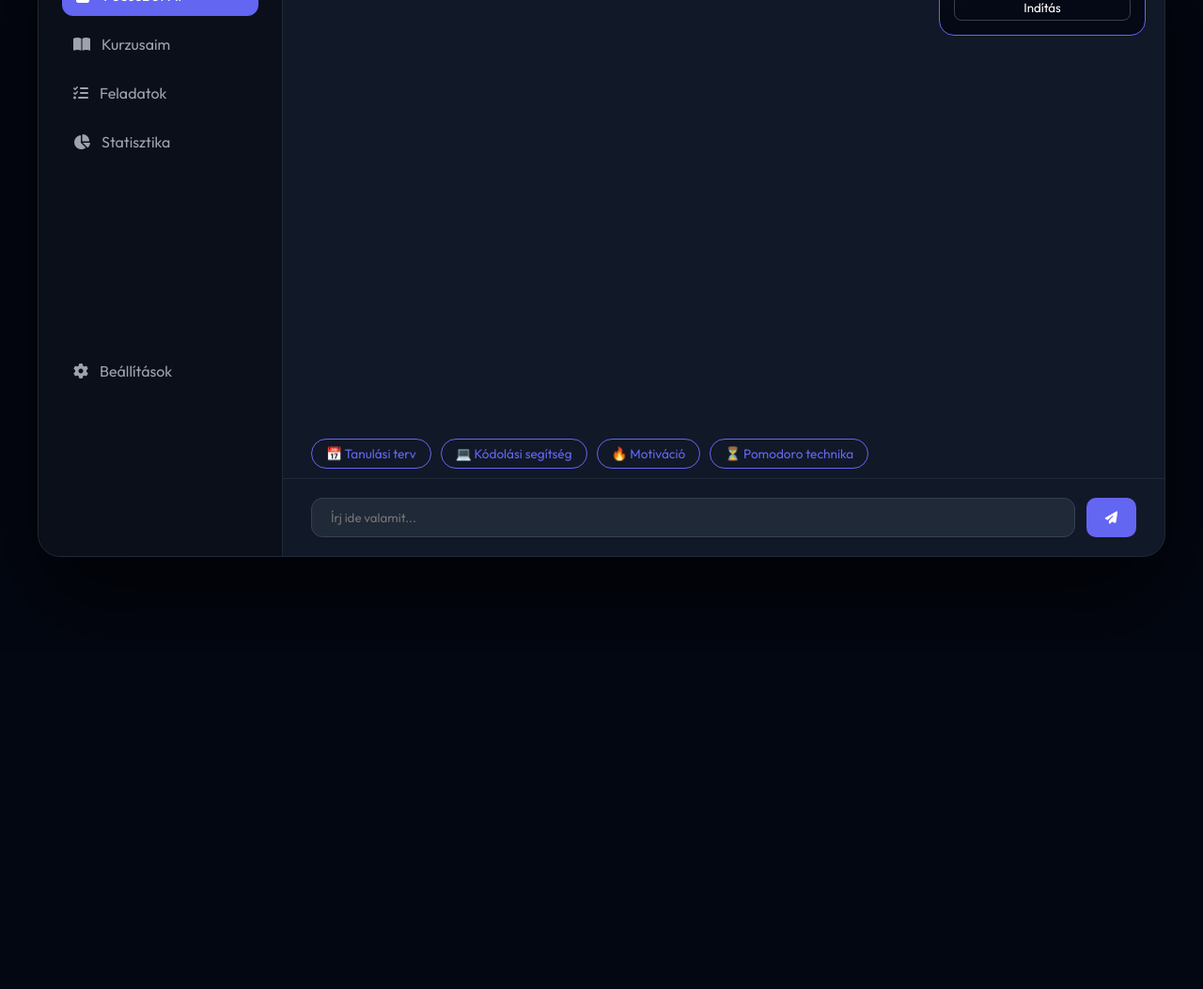
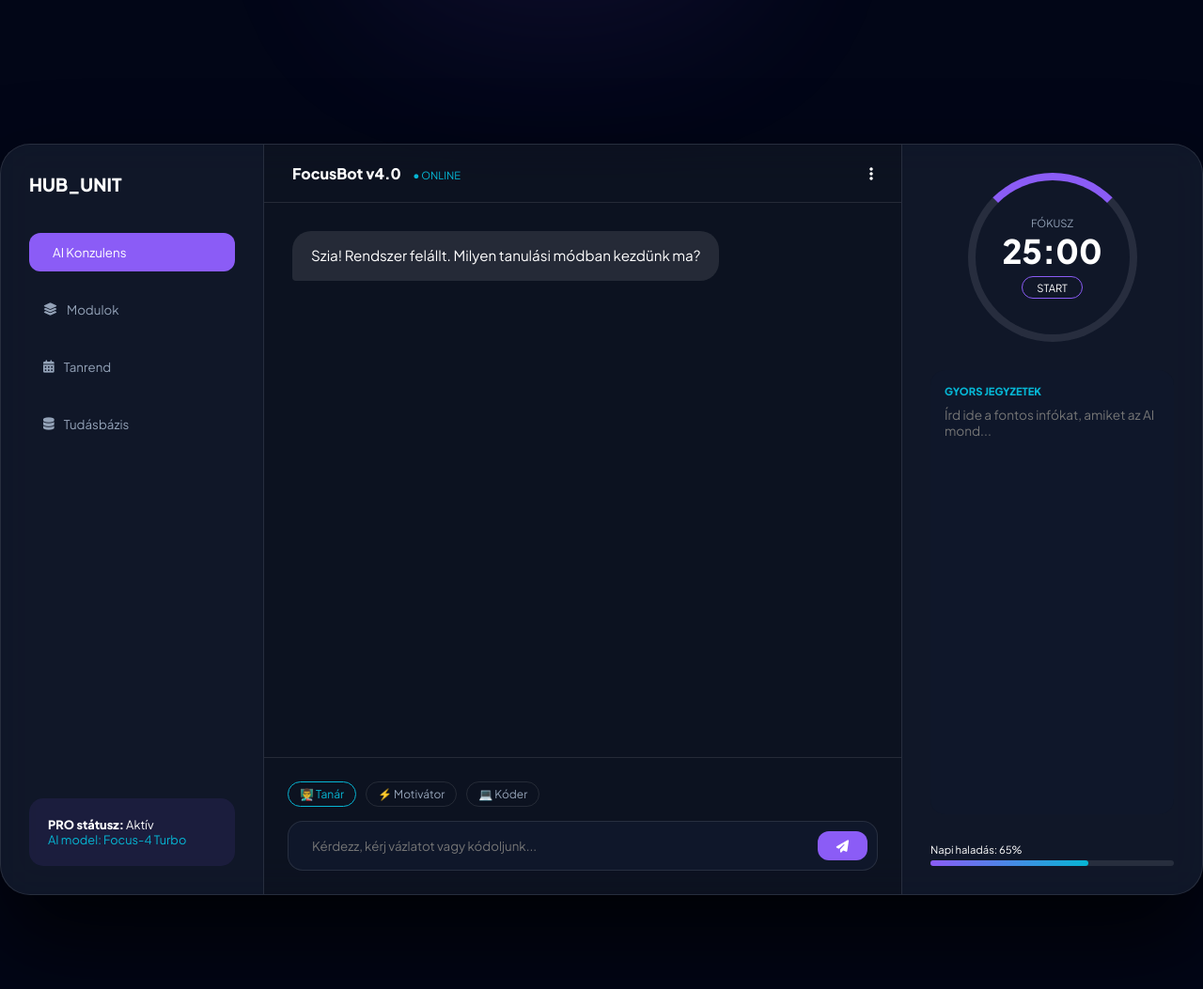
Before and after one commit to GramaBence/FocusHub, a plain HTML site: page index.html in a window 1280 px wide. Shown: the part 647-1700 px from the top of the page at 94% size. Before the commit the page ends 1340 px from the top, so only its background shows below. Drawn offline with Linux system fonts and the light colour scheme.

Commit message:
Update index.html for FocusHub OS redesign

```diff
--- a/index.html
+++ b/index.html
@@ -3,183 +3,210 @@
 <head>
     <meta charset="UTF-8">
     <meta name="viewport" content="width=device-width, initial-scale=1.0">
-    <title>FocusHub Pro | Az Intelligens Tanulótárs</title>
-    <link href="https://fonts.googleapis.com/css2?family=Outfit:wght@300;400;600;900&display=swap" rel="stylesheet">
+    <title>FocusHub OS | Az Ultimate Tanulási Környezet</title>
+    <link href="https://fonts.googleapis.com/css2?family=Plus+Jakarta+Sans:wght@300;400;600;800&display=swap" rel="stylesheet">
     <link rel="stylesheet" href="https://cdnjs.cloudflare.com/ajax/libs/font-awesome/6.4.0/css/all.min.css">
     <style>
         :root {
-            --primary: #6366f1;
+            --primary: #8b5cf6;
+            --secondary: #ec4899;
             --accent: #06b6d4;
-            --bg: #030712;
-            --surface: #111827;
-            --border: #1f2937;
-            --text: #f9fafb;
+            --bg: #020617;
+            --card: rgba(30, 41, 59, 0.5);
+            --border: rgba(255, 255, 255, 0.1);
         }
 
-        * { margin: 0; padding: 0; box-sizing: border-box; font-family: 'Outfit', sans-serif; }
-        body { background: var(--bg); color: var(--text); overflow-x: hidden; }
+        * { margin: 0; padding: 0; box-sizing: border-box; font-family: 'Plus Jakarta Sans', sans-serif; }
+        body { background: var(--bg); color: white; overflow-x: hidden; }
+
+        /* --- NEON HÁTTÉR EFFEKT --- */
+        .blob {
+            position: fixed; width: 500px; height: 500px; background: radial-gradient(var(--primary), transparent);
+            filter: blur(80px); opacity: 0.15; z-index: -1; animation: move 20s infinite alternate;
+        }
+
+        @keyframes move { from { top: -10%; left: -10%; } to { top: 80%; left: 80%; } }
 
         /* --- HERO --- */
         .hero {
-            height: 80vh;
-            display: flex;
-            flex-direction: column;
-            justify-content: center;
-            align-items: center;
-            text-align: center;
-            background: radial-gradient(circle at top, #1e1b4b 0%, var(--bg) 100%);
-            padding: 20px;
+            height: 100vh; display: flex; flex-direction: column; justify-content: center; align-items: center; text-align: center;
+        }
+        .hero h1 { font-size: clamp(3.5rem, 12vw, 8rem); font-weight: 800; letter-spacing: -4px; line-height: 0.9; margin-bottom: 20px; }
+        .hero span { background: linear-gradient(90deg, var(--primary), var(--accent)); -webkit-background-clip: text; -webkit-text-fill-color: transparent; }
+
+        /* --- WORKSPACE (DASHBOARD) --- */
+        .workspace {
+            max-width: 1400px; margin: 0 auto 100px; background: var(--card); backdrop-filter: blur(20px);
+            border-radius: 32px; border: 1px solid var(--border); display: grid;
+            grid-template-columns: 280px 1fr 320px; height: 800px; box-shadow: 0 50px 100px rgba(0,0,0,0.8); overflow: hidden;
         }
 
-        .hero h1 { font-size: clamp(3rem, 8vw, 5.5rem); font-weight: 900; letter-spacing: -2px; line-height: 1; }
-        .hero p { max-width: 650px; color: #9ca3af; margin: 20px 0; font-size: 1.1rem; }
+        /* Sidebars */
+        .glass-side { padding: 30px; border-right: 1px solid var(--border); display: flex; flex-direction: column; gap: 20px; }
+        .nav-btn { padding: 12px 15px; border-radius: 12px; cursor: pointer; transition: 0.3s; display: flex; align-items: center; gap: 10px; color: #94a3b8; border: none; background: transparent; width: 100%; text-align: left; }
+        .nav-btn.active { background: var(--primary); color: white; }
+        .nav-btn:hover:not(.active) { background: var(--border); color: white; }
 
-        /* --- DASHBOARD / KIPRÓBÁLOM --- */
-        .app-container {
-            max-width: 1200px; margin: -100px auto 100px;
-            background: var(--surface);
-            border-radius: 24px;
-            border: 1px solid var(--border);
-            display: grid;
-            grid-template-columns: 260px 1fr;
-            height: 700px;
-            box-shadow: 0 50px 100px rgba(0,0,0,0.7);
-            overflow: hidden;
-        }
+        /* Main Chat Area */
+        .chat-area { display: flex; flex-direction: column; height: 100%; background: rgba(0,0,0,0.2); }
+        .chat-header { padding: 20px 30px; border-bottom: 1px solid var(--border); display: flex; justify-content: space-between; align-items: center; }
 
-        /* Sidebar */
-        .sidebar { background: #0b0f1a; padding: 25px; border-right: 1px solid var(--border); }
-        .nav-item { padding: 12px; border-radius: 12px; margin-bottom: 8px; cursor: pointer; transition: 0.2s; display: flex; align-items: center; gap: 12px; color: #9ca3af; }
-        .nav-item.active { background: var(--primary); color: white; }
-        .nav-item:hover:not(.active) { background: var(--border); color: white; }
-
-        /* Main Content */
-        .main-view { display: flex; flex-direction: column; height: 100%; position: relative; }
-
-        /* AI Chat Area */
-        .chat-section { flex: 1; padding: 30px; overflow-y: auto; display: flex; flex-direction: column; gap: 15px; }
-        .msg { max-width: 80%; padding: 12px 18px; border-radius: 18px; font-size: 0.95rem; line-height: 1.4; }
-        .msg.bot { background: var(--border); align-self: flex-start; border-bottom-left-radius: 4px; }
-        .msg.user { background: var(--primary); align-self: flex-end; border-bottom-right-radius: 4px; }
-
-        /* Felajánlott opciók (Chips) */
-        .suggestions { display: flex; gap: 10px; padding: 10px 30px; flex-wrap: wrap; }
-        .chip { background: transparent; border: 1px solid var(--primary); color: var(--primary); padding: 6px 15px; border-radius: 20px; font-size: 0.85rem; cursor: pointer; transition: 0.3s; }
-        .chip:hover { background: var(--primary); color: white; }
+        .chat-msgs { flex: 1; padding: 30px; overflow-y: auto; display: flex; flex-direction: column; gap: 20px; }
+        .bubble { max-width: 80%; padding: 15px 20px; border-radius: 20px; font-size: 0.95rem; line-height: 1.5; position: relative; }
+        .bubble.bot { background: var(--border); align-self: flex-start; border-bottom-left-radius: 4px; }
+        .bubble.user { background: linear-gradient(135deg, var(--primary), var(--secondary)); align-self: flex-end; border-bottom-right-radius: 4px; }
 
         /* Input Area */
-        .input-bar { padding: 20px 30px; border-top: 1px solid var(--border); display: flex; gap: 12px; }
-        input { flex: 1; background: #1f2937; border: 1px solid #374151; border-radius: 12px; padding: 12px 20px; color: white; outline: none; }
+        .input-zone { padding: 25px; border-top: 1px solid var(--border); }
+        .input-wrapper { background: #0f172a; border-radius: 16px; padding: 5px; display: flex; border: 1px solid var(--border); }
+        input { flex: 1; background: transparent; border: none; color: white; padding: 12px 20px; outline: none; }
 
-        /* Widgets (Pomodoro) */
-        .widget-area { position: absolute; top: 20px; right: 20px; width: 220px; background: rgba(3, 7, 18, 0.8); border: 1px solid var(--primary); border-radius: 16px; padding: 15px; backdrop-filter: blur(10px); }
-        .timer-val { font-size: 2rem; font-weight: 900; text-align: center; color: var(--accent); }
+        /* AI Mode Chips */
+        .mode-selector { display: flex; gap: 10px; margin-bottom: 15px; }
+        .mode-btn { font-size: 0.75rem; padding: 5px 12px; border-radius: 20px; border: 1px solid var(--border); color: #94a3b8; cursor: pointer; }
+        .mode-btn.active { border-color: var(--accent); color: var(--accent); }
 
-        .btn-action { background: var(--primary); border: none; color: white; padding: 10px 20px; border-radius: 10px; cursor: pointer; font-weight: 600; }
+        /* Right Panel: Pomodoro & Progress */
+        .stats-panel { padding: 30px; border-left: 1px solid var(--border); display: flex; flex-direction: column; gap: 30px; }
+        .timer-circle { width: 180px; height: 180px; border: 8px solid var(--border); border-top-color: var(--primary); border-radius: 50%; display: flex; flex-direction: column; justify-content: center; align-items: center; margin: 0 auto; transition: 0.3s; }
 
-        @media (max-width: 900px) { .app-container { grid-template-columns: 1fr; margin: 20px; height: auto; } .sidebar, .widget-area { display: none; } }
+        /* Notebook Component */
+        .notebook { background: #0f172a; border-radius: 16px; padding: 15px; flex: 1; display: flex; flex-direction: column; }
+        textarea { background: transparent; border: none; color: #cbd5e1; resize: none; flex: 1; font-size: 0.85rem; outline: none; }
+
+        @media (max-width: 1100px) { .workspace { grid-template-columns: 1fr; height: auto; } .glass-side, .stats-panel { display: none; } }
     </style>
 </head>
 <body>
 
+    <div class="blob"></div>
+
     <section class="hero">
-        <h1 style="color:var(--accent)">FOCUS<span style="color:white">HUB</span></h1>
-        <p>A tanulás új generációja. Interaktív MI segéd, fókusz-időzítő és egyéni fejlődési térkép egyetlen felületen.</p>
-        <div style="display: flex; gap: 15px;">
-            <button class="btn-action" onclick="document.getElementById('app').scrollIntoView()">Kezdés ingyen</button>
-            <button class="btn-action" style="background:transparent; border: 1px solid white;">Bemutató videó</button>
-        </div>
+        <h1>FOCUS<span>HUB</span> OS</h1>
+        <p style="color: #94a3b8; max-width: 600px; margin-bottom: 40px;">Az első mesterséges intelligenciával vezérelt operációs rendszer tanulóknak. Minden eszközöd egyetlen profi felületen.</p>
+        <button class="nav-btn active" style="width: auto; padding: 15px 40px; font-weight: 800;" onclick="document.getElementById('app').scrollIntoView()">RENDSZER INDÍTÁSA</button>
     </section>
 
-    <div class="app-container" id="app">
-        <aside class="sidebar">
-            <h3 style="margin-bottom: 30px; font-size: 1.2rem;">Kezelőpult</h3>
-            <div class="nav-item active"><i class="fas fa-robot"></i> FocusBot AI</div>
-            <div class="nav-item"><i class="fas fa-book-open"></i> Kurzusaim</div>
-            <div class="nav-item"><i class="fas fa-tasks"></i> Feladatok</div>
-            <div class="nav-item"><i class="fas fa-chart-pie"></i> Statisztika</div>
-            <div style="margin-top: 200px;" class="nav-item"><i class="fas fa-cog"></i> Beállítások</div>
+    <div class="workspace" id="app">
+        <aside class="glass-side">
+            <h2 style="font-size: 1.2rem; font-weight: 800; margin-bottom: 20px;">HUB_UNIT</h2>
+            <button class="nav-btn active"><i class="fas fa- comment-dots"></i> AI Konzulens</button>
+            <button class="nav-btn"><i class="fas fa-layer-group"></i> Modulok</button>
+            <button class="nav-btn"><i class="fas fa-calendar-alt"></i> Tanrend</button>
+            <button class="nav-btn"><i class="fas fa-database"></i> Tudásbázis</button>
+            <div style="margin-top: auto; padding: 20px; background: rgba(139, 92, 246, 0.1); border-radius: 15px; font-size: 0.8rem;">
+                <p><b>PRO státusz:</b> Aktív</p>
+                <p style="color: var(--accent);">AI model: Focus-4 Turbo</p>
+            </div>
         </aside>
 
-        <main class="main-view">
-            <div class="widget-area">
-                <p style="font-size: 0.7rem; text-transform: uppercase; color: #9ca3af; text-align: center;">Fókusz Idő</p>
-                <div class="timer-val" id="timer">25:00</div>
-                <button onclick="toggleTimer()" id="tBtn" style="width: 100%; margin-top: 10px; background: none; border: 1px solid #374151; color: white; border-radius: 8px; padding: 5px; cursor: pointer;">Indítás</button>
+        <main class="chat-area">
+            <div class="chat-header">
+                <div>
+                    <span style="font-weight: 800;">FocusBot v4.0</span>
+                    <span style="color: var(--accent); font-size: 0.7rem; margin-left: 10px;">● ONLINE</span>
+                </div>
+                <i class="fas fa-ellipsis-v"></i>
             </div>
 
-            <div class="chat-section" id="chat">
-                <div class="msg bot">Szia! Én vagyok a személyes tanulási asszisztensed. Válaszd ki az egyik opciót alul, vagy kérdezz bármit!</div>
+            <div class="chat-msgs" id="chatWindow">
+                <div class="bubble bot">Szia! Rendszer felállt. Milyen tanulási módban kezdünk ma?</div>
             </div>
 
-            <div class="suggestions" id="suggest-box">
-                <div class="chip" onclick="quickAsk('Hogyan készítsek tanulási tervet?')">📅 Tanulási terv</div>
-                <div class="chip" onclick="quickAsk('Magyarázd el a JavaScript alapokat!')">💻 Kódolási segítség</div>
-                <div class="chip" onclick="quickAsk('Nincs motivációm, mit tegyek?')">🔥 Motiváció</div>
-                <div class="chip" onclick="quickAsk('Hogyan működik a Pomodoro?')">⏳ Pomodoro technika</div>
+            <div class="input-zone">
+                <div class="mode-selector">
+                    <span class="mode-btn active" onclick="setMode(this, 'Tanár')">👨‍🏫 Tanár</span>
+                    <span class="mode-btn" onclick="setMode(this, 'Motivátor')">⚡ Motivátor</span>
+                    <span class="mode-btn" onclick="setMode(this, 'Kóder')">💻 Kóder</span>
+                </div>
+                <div class="input-wrapper">
+                    <input type="text" id="userInput" placeholder="Kérdezz, kérj vázlatot vagy kódoljunk..." onkeypress="if(event.key==='Enter') send()">
+                    <button onclick="send()" style="background: var(--primary); border: none; color: white; padding: 0 20px; border-radius: 12px; margin: 5px; cursor: pointer;"><i class="fas fa-paper-plane"></i></button>
+                </div>
+            </div>
+        </main>
+
+        <aside class="stats-panel">
+            <div class="timer-box">
+                <div class="timer-circle" id="circle">
+                    <span style="font-size: 0.7rem; color: #94a3b8;">FÓKUSZ</span>
+                    <div style="font-size: 2.2rem; font-weight: 800;" id="timer">25:00</div>
+                    <button onclick="toggleTimer()" id="tBtn" style="background: transparent; border: 1px solid var(--primary); color: white; border-radius: 20px; padding: 4px 15px; font-size: 0.7rem; margin-top: 5px; cursor: pointer;">START</button>
+                </div>
             </div>
 
-            <div class="input-bar">
-                <input type="text" id="userInput" placeholder="Írj ide valamit..." onkeypress="if(event.key==='Enter') sendMessage()">
-                <button class="btn-action" onclick="sendMessage()"><i class="fas fa-paper-plane"></i></button>
+            <div class="notebook">
+                <p style="font-size: 0.7rem; font-weight: 800; margin-bottom: 10px; color: var(--accent);">GYORS JEGYZETEK</p>
+                <textarea placeholder="Írd ide a fontos infókat, amiket az AI mond..."></textarea>
             </div>
-        </main>
+
+            <div class="progress-box">
+                <p style="font-size: 0.7rem; margin-bottom: 5px;">Napi haladás: 65%</p>
+                <div style="height: 6px; background: var(--border); border-radius: 3px;"><div style="width: 65%; height: 100%; background: linear-gradient(90deg, var(--primary), var(--accent)); border-radius: 3px;"></div></div>
+            </div>
+        </aside>
     </div>
 
     <script>
-        // --- CHAT LOGIKA ---
-        const chat = document.getElementById('chat');
-        const input = document.getElementById('userInput');
+        // AI MODES
+        let currentMode = "Tanár";
+        function setMode(el, mode) {
+            document.querySelectorAll('.mode-btn').forEach(b => b.classList.remove('active'));
+            el.classList.add('active');
+            currentMode = mode;
+            addMsg(`Mód átállítva: ${mode} üzemmód aktív.`, 'bot');
+        }
 
-        function sendMessage() {
-            const text = input.value.trim();
-            if(!text) return;
-            addMessage(text, 'user');
+        // CHAT
+        function send() {
+            const input = document.getElementById('userInput');
+            if(!input.value) return;
+            addMsg(input.value, 'user');
+
+            const q = input.value.toLowerCase();
             input.value = "";
 
             setTimeout(() => {
-                let response = "Ez egy remek kérdés! A FocusHub prémium kurzusaiban pontosan erről tanulunk. Szeretnél egy 5 perces összefoglalót a témáról?";
-                if(text.includes("motiváció")) response = "A motiváció hullámzó, de a fegyelem állandó. Kezdd a legkisebb feladattal most rögtön!";
-                if(text.includes("terv")) response = "A legjobb terv: 50 perc tanulás, 10 perc szünet. Én tudom követni a haladásodat, ha beállítod a célokat.";
-                addMessage(response, 'bot');
-            }, 700);
+                let r = "Elemeztem a kérést. Itt egy gyors vázlat a jegyzetelőbe...";
+                if(currentMode === "Motivátor") r = "Ne állj meg most! A tudás az egyetlen befektetés, ami mindig megtérül. Csináljunk meg még egy 25 perces blokkot!";
+                if(q.includes("segíts")) r = "Persze! Miről szeretnél egy mélyebb magyarázatot? (Matek, Programozás, Történelem)";
+                addMsg(r, 'bot');
+            }, 800);
         }
 
-        function quickAsk(q) {
-            input.value = q;
-            sendMessage();
-            document.getElementById('suggest-box').style.display = 'none'; // Első kérdés után elrejti vagy frissíti
+        function addMsg(txt, side) {
+            const win = document.getElementById('chatWindow');
+            const d = document.createElement('div');
+            d.className = `bubble ${side}`;
+            d.innerText = txt;
+            win.appendChild(d);
+            win.scrollTop = win.scrollHeight;
         }
 
-        function addMessage(text, sender) {
-            const div = document.createElement('div');
-            div.className = `msg ${sender}`;
-            div.innerText = text;
-            chat.appendChild(div);
-            chat.scrollTop = chat.scrollHeight;
-        }
-
-        // --- TIMER LOGIKA ---
-        let timeLeft = 1500;
-        let isRunning = false;
-        let timerInterval;
+        // TIMER
+        let time = 1500;
+        let active = false;
+        let timerInt;
 
         function toggleTimer() {
             const btn = document.getElementById('tBtn');
-            if(isRunning) {
-                clearInterval(timerInterval);
-                btn.innerText = "Folytatás";
+            const circle = document.getElementById('circle');
+            if(!active) {
+                active = true;
+                btn.innerText = "STOP";
+                circle.style.borderColor = "var(--accent)";
+                timerInt = setInterval(() => {
+                    time--;
+                    let m = Math.floor(time/60);
+                    let s = time%60;
+                    document.getElementById('timer').innerText = `${m}:${s<10?'0'+s:s}`;
+                }, 1000);
             } else {
-                btn.innerText = "Szünet";
-                timerInterval = setInterval(() => {
-                    timeLeft--;
-                    let m = Math.floor(timeLeft/60);
-                    let s = timeLeft%60;
-                    document.getElementById('timer').innerText = `${m}:${s<10?'0'+s:s}`;
-                    if(timeLeft <= 0) clearInterval(timerInterval);
-                }, 1000);
+                clearInterval(timerInt);
+                active = false;
+                btn.innerText = "START";
+                circle.style.borderColor = "var(--border)";
             }
-            isRunning = !isRunning;
         }
     </script>
 </body>
```
